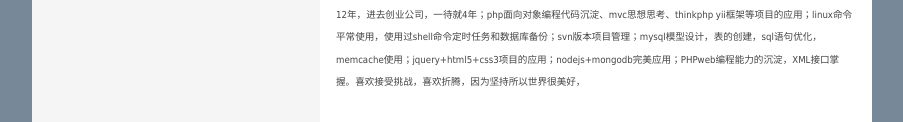
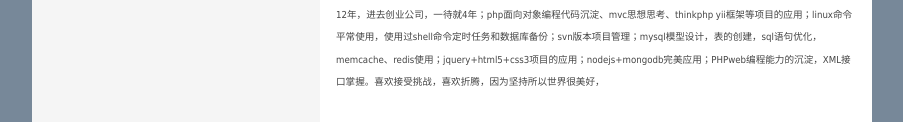
Before and after one commit to loweringye/loweringye.resume.github.io, a plain HTML site: page index.html in a window 1280 px wide. Shown: the part 1289-1411 px from the top of the page, without its empty margins (188-1091 px from the left). Drawn offline with Linux system fonts and the light colour scheme.

Commit message:
Update index.html

```diff
--- a/index.html
+++ b/index.html
@@ -150,7 +150,7 @@
             <div class="aboutme info-unit right-paragraph">
                 <h2 class="info-header"><i class="iconfont icon-flower"></i> <span class="info-title" contenteditable="true">自我评价</span><span class="unit-remove" style="visibility: hidden;"><i class="iconfont icon-delete"></i></span></h2>
                 <hr>
-                <p contenteditable="true"><span style="color: rgb(69, 69, 69); font-family: Tahoma, 宋体, Arial, Helvetica, Arial, sans-serif; font-size: 12px; line-height: 28px; display: inline !important;">12年，进去创业公司，一待就4年；php面向对象编程代码沉淀、mvc思想思考、thinkphp yii框架等项目的应用；linux命令平常使用，使用过shell命令定时任务和数据库备份；svn版本项目管理；mysql模型设计，表的创建，sql语句优化，memcache使用；jquery+html5+css3项目的应用；nodejs+mongodb完美应用；PHPweb编程能力的沉淀，XML接口掌握。喜欢接受挑战，喜欢折腾，因为坚持所以世界很美好，</span></p>
+                <p contenteditable="true"><span style="color: rgb(69, 69, 69); font-family: Tahoma, 宋体, Arial, Helvetica, Arial, sans-serif; font-size: 12px; line-height: 28px; display: inline !important;">12年，进去创业公司，一待就4年；php面向对象编程代码沉淀、mvc思想思考、thinkphp yii框架等项目的应用；linux命令平常使用，使用过shell命令定时任务和数据库备份；svn版本项目管理；mysql模型设计，表的创建，sql语句优化，memcache、redis使用；jquery+html5+css3项目的应用；nodejs+mongodb完美应用；PHPweb编程能力的沉淀，XML接口掌握。喜欢接受挑战，喜欢折腾，因为坚持所以世界很美好，</span></p>
             </div>
         </div>
     </div>
```
